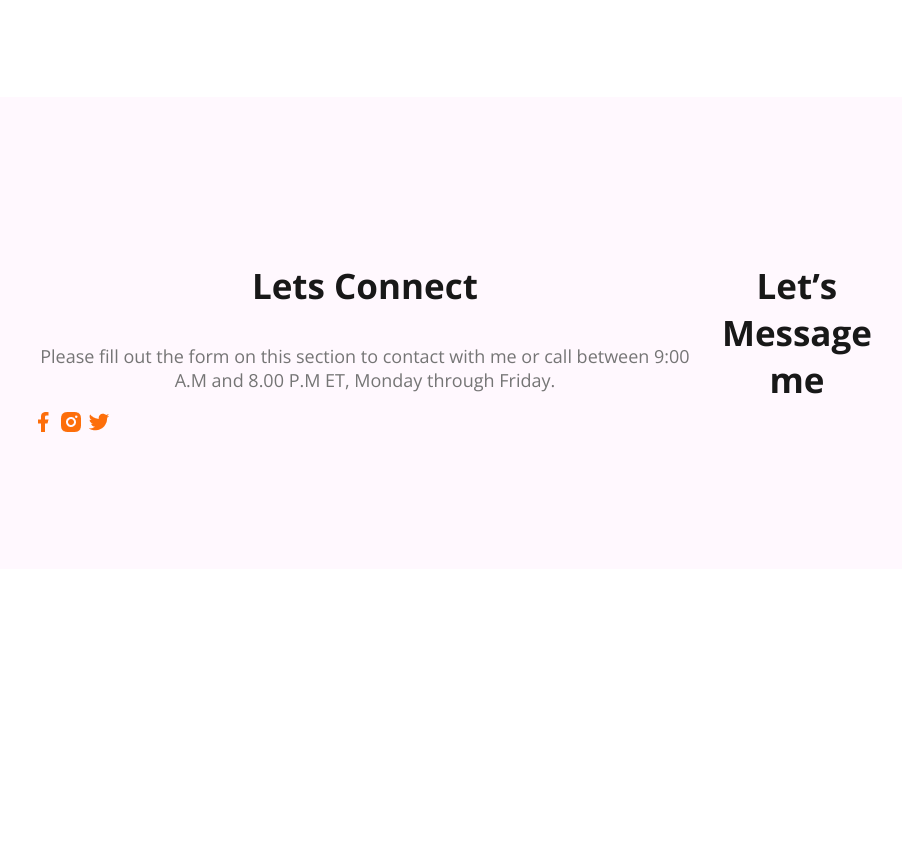
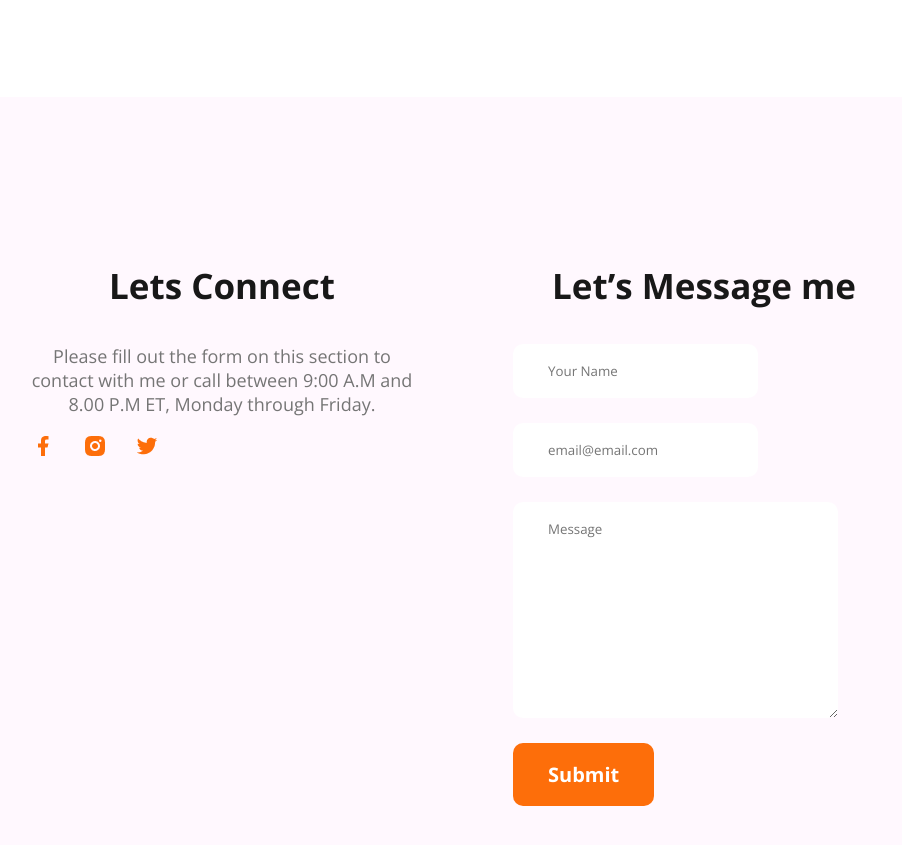
Before and after one commit to muhashin789/Web-Developer-Portfolio, a plain HTML site: page index.html in a window 1280 px wide. Shown: the part 3229-4074 px from the top of the page, without its empty margins (177-1079 px from the left). Before the commit the page ends 3806 px from the top, so only its background shows below. Drawn offline with nearby package versions, Linux system fonts and the light colour scheme.

Commit message:
Footer added

```diff
--- a/index.html
+++ b/index.html
@@ -166,6 +166,12 @@
         </div>
         <div class="footer-column">
             <h3 class="section-title">Let’s Message me</h3>
+            <form class="contact" action="">
+                <input type="text" name="" id="" placeholder="Your Name">
+                <input type="email" name="" id="" placeholder="email@email.com">
+                <textarea name="" id="" cols="30" rows="10" placeholder="Message"></textarea>
+                <input class="btn-primary" type="submit" value="Submit">
+            </form>
         </div>
     </footer>
 </body>
--- a/styles/portfolio.css
+++ b/styles/portfolio.css
@@ -170,7 +170,8 @@ main section {
     display: flex;
     gap: 50px;
 }
-.resume-item-institute{
+
+.resume-item-institute {
     margin-bottom: 20px;
     margin-top: 0;
 }
@@ -185,16 +186,42 @@ main section {
     font-size: 25px;
     font-weight: 700;
 }
-.resume-container hr{
+
+.resume-container hr {
     margin: 30px;
 }
-.download-cv{
+
+.download-cv {
     text-align: center;
     margin-top: 50px;
 }
-footer{
+
+footer {
     display: flex;
+    gap: 100px;
     background: #fff8fe;
     padding: 130px 200px;
     margin-top: 100px;
 }
+
+.footer-column {
+    width: 50%;
+    /* background-color: #FFF8F3; */
+}
+
+.contact input,
+textarea {
+    display: block;
+    margin-bottom: 25px;
+    padding: 18px 35px;
+    font: 16px;
+    /* color: #757575; */
+    font-family: 'Open Sans', sans-serif;
+    border-radius: 10px;
+    /* background: white; */
+    border: 0;
+
+}
+.social-links a{
+    margin-right: 24px;
+}
```
